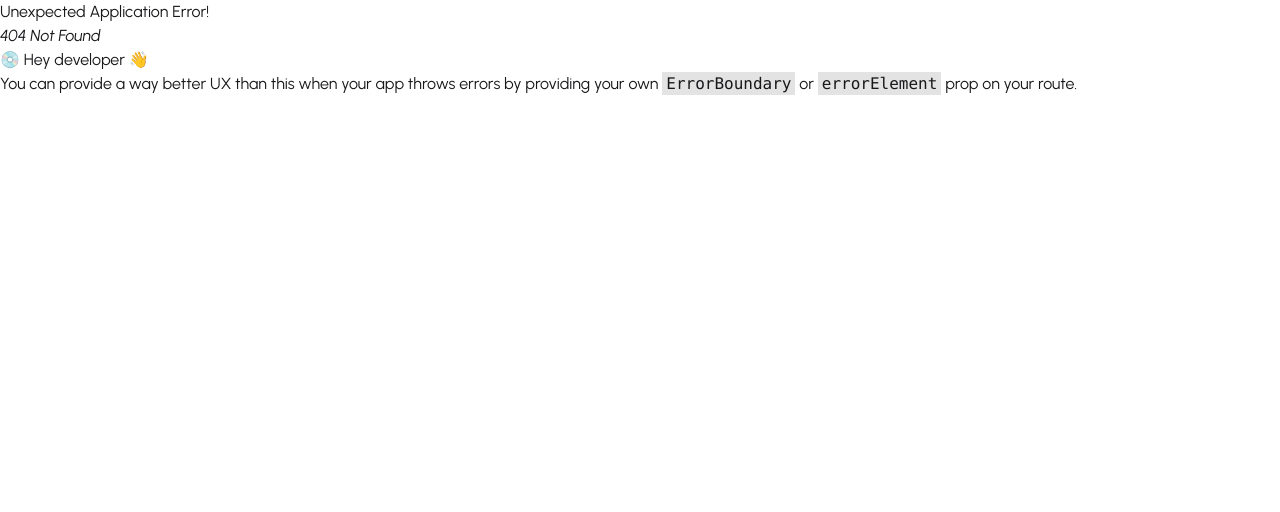
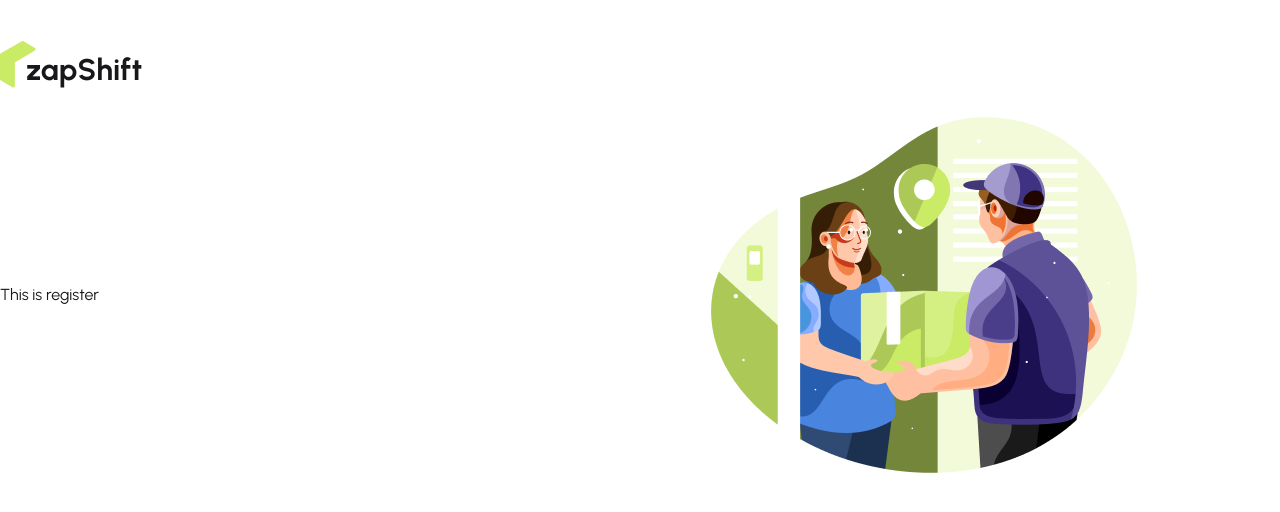
Before and after one commit to khaled-40/zap-shift, a React (Vite) app: page /register in a window 1280 px wide. Before the commit this address had no page. Shown: the top 512 px of the page. Built offline with nearby package versions, Linux system fonts and the light colour scheme.

Commit message:
set up Auth Layout for signUp and LogIn

```diff
--- a/package.json
+++ b/package.json
@@ -13,6 +13,7 @@
     "leaflet": "^1.9.4",
     "react": "^19.2.0",
     "react-dom": "^19.2.0",
+    "react-hook-form": "^7.68.0",
     "react-leaflet": "^5.0.0-rc.2",
     "react-responsive-carousel": "^3.2.23",
     "swiper": "^12.0.3"
--- /dev/null
+++ b/src/Layout/AuthLayout.jsx
@@ -0,0 +1,22 @@
+import React from 'react';
+import Logo from '../Components/Logo';
+import { Outlet } from 'react-router';
+import authImage from '../assets/authImage.png'
+
+const AuthLayout = () => {
+    return (
+        <div className='max-w-7xl mx-auto pt-10'>
+            <Logo></Logo>
+            <div className='flex items-center'>
+                <div className='flex-1'>
+                    <Outlet></Outlet>
+                </div>
+                <div className='flex-1'>
+                    <img src={authImage} alt="" />
+                </div>
+            </div>
+        </div>
+    );
+};
+
+export default AuthLayout;
--- /dev/null
+++ b/src/Pages/Auth/Login.jsx
@@ -0,0 +1,11 @@
+import React from 'react';
+
+const Login = () => {
+    return (
+        <div>
+            <h2>This is login</h2>
+        </div>
+    );
+};
+
+export default Login;
--- /dev/null
+++ b/src/Pages/Auth/Register.jsx
@@ -0,0 +1,11 @@
+import React from 'react';
+
+const Register = () => {
+    return (
+        <div>
+            <h2>This is register</h2>
+        </div>
+    );
+};
+
+export default Register;
--- a/src/Routes/Routes.jsx
+++ b/src/Routes/Routes.jsx
@@ -2,6 +2,9 @@ import { createBrowserRouter } from "react-router";
 import RootLayout from "../Layout/RootLayout";
 import Home from "../Pages/Home/Home";
 import Coverage from "../Pages/Coverage/Coverage";
+import AuthLayout from "../Layout/AuthLayout";
+import Login from "../Pages/Auth/Login";
+import Register from "../Pages/Auth/Register";
 
 
 export const router = createBrowserRouter([
@@ -20,4 +23,18 @@ export const router = createBrowserRouter([
       }
     ]
   },
+  {
+    path: '/',
+    Component: AuthLayout,
+    children: [
+      {
+        path: 'login',
+        Component: Login
+      },
+      {
+        path: 'register',
+        Component: Register
+      }
+    ]
+  }
 ]);
```
Also changed, not shown: 1 other file (tests, documents, lock files or other folders).
